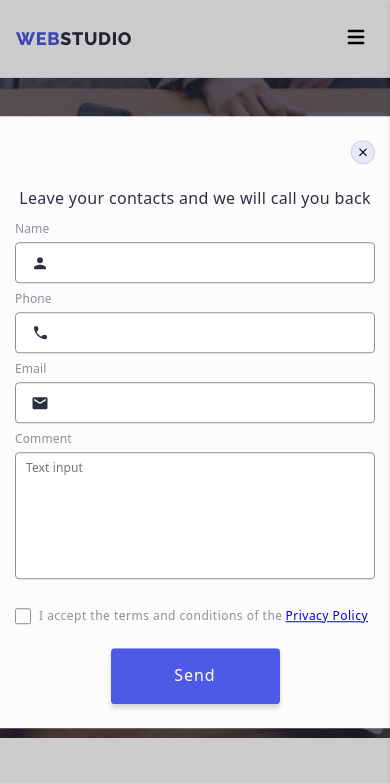
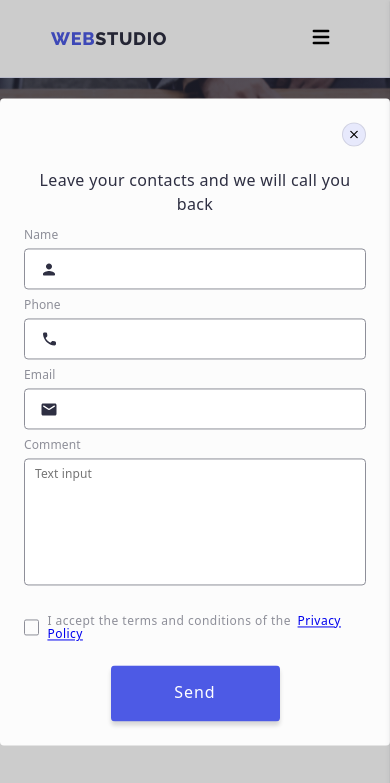
Before and after one commit to StealthM0de/goit-markup-hw-07, a plain HTML site: page index.html in a window 390 px wide. Both pictures are taken after a click on the button "Order Service". Shown: the top 783 px of the page. Drawn offline with nearby package versions, Linux system fonts and the light colour scheme.

Commit message:
hw7 update

```diff
--- a/css/styles.css
+++ b/css/styles.css
@@ -75,6 +75,7 @@ img {
   margin: 0 auto;
 
   min-width: 320px;
+  transition: width 250ms cubic-bezier(0.4, 0, 0.2, 1);
 }
 
 /*checked*/
@@ -604,6 +605,7 @@ img {
   gap: 16px;
   padding-top: 8px;
   padding-top: 16px;
+  transition: gap 250ms cubic-bezier(0.4, 0, 0.2, 1);
 }
 
 .icon-item {
@@ -703,7 +705,7 @@ img {
   padding: 46px 24px 0 24px;
   top: 50%;
   left: 50%;
-  min-width: 408px;
+  width: 408px;
   min-height: 584px;
   border-radius: 4px;
   background-color: var(--dairywhite);
@@ -873,7 +875,7 @@ img {
 }
 
 .agree-check .agree-description {
-  display: flex;
+  /* display: flex; */
   font-size: 12px;
   color: var(--lightslatecolor);
   font-weight: 400;
@@ -1114,6 +1116,7 @@ img {
     letter-spacing: 0.72px;
     text-transform: capitalize;
     color: var(--iriscolor);
+    transition: font-size 250ms cubic-bezier(0.4, 0, 0.2, 1);
   }
 
   .modal-close:hover,
@@ -1241,14 +1244,24 @@ img {
 
 @media (max-width: 427px) {
   .container {
-    width: 320px;
+    max-width: 320px;
     padding: 0 16px;
-    /* width: 100%; */
+    /* transition: width 250ms cubic-bezier(0.4, 0, 0.2, 1); */
   }
 
   .container.menu {
     padding: 24px 16px;
     width: 100%;
+  }
+
+  .modal {
+    width: 100%;
+  }
+
+  @media screen and (min-width: 428px) {
+    .modal {
+      width: auto;
+    }
   }
 
   .menu-mobile {
@@ -1298,7 +1311,7 @@ img {
   }
 
   .hero-title {
-    font-size: 32px;
+    font-size: 36px;
     font-style: normal;
     font-weight: 700;
     line-height: 40px;
```
